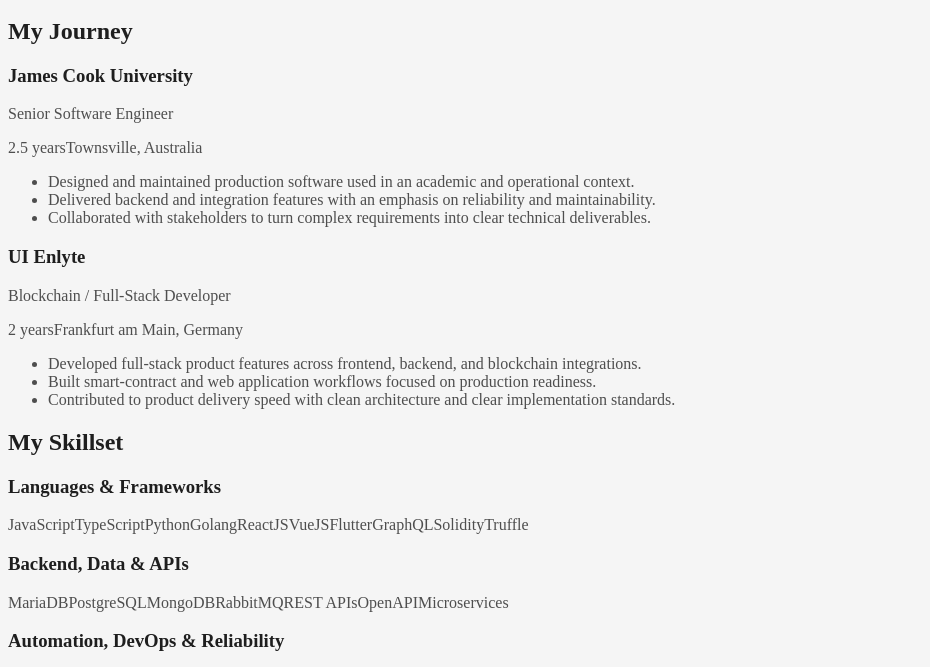
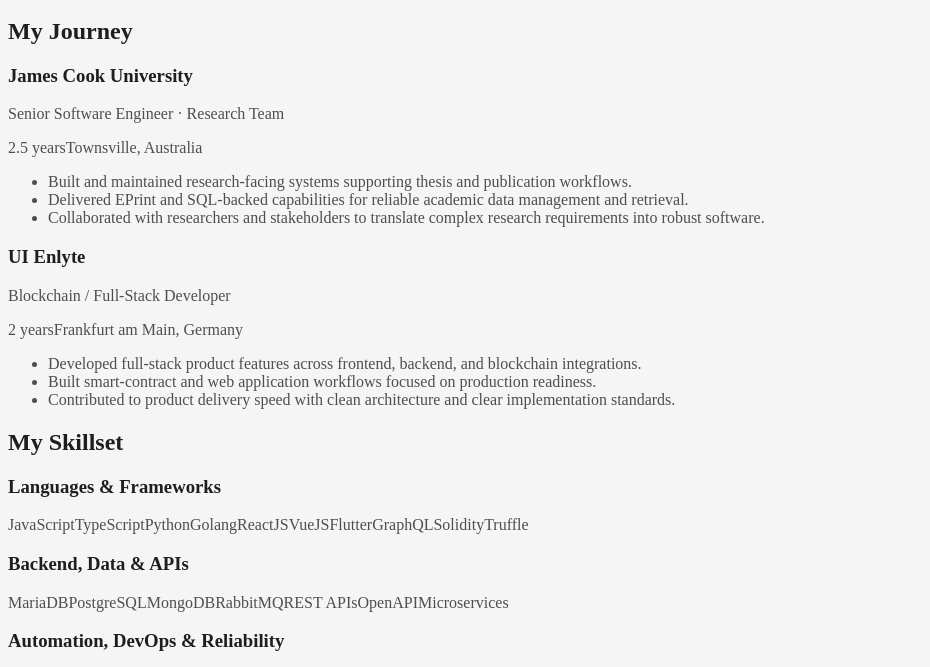
Before and after one commit to PierreDaguier/PortFolio, a React app: page / in a window 1280 px wide. Shown: the part 2570-3237 px from the top of the page, without its empty margins (0-930 px from the left). Built offline with nearby package versions, Linux system fonts and the light colour scheme; some packages are replaced by stand-ins of ours; the page that hosts it is a standard one.

Commit message:
feat(portfolio): emphasize JCU research and thesis systems experience

```diff
--- a/src/App.jsx
+++ b/src/App.jsx
@@ -3,13 +3,13 @@
 const journeyItems = [
   {
     company: 'James Cook University',
-    role: 'Senior Software Engineer',
+    role: 'Senior Software Engineer · Research Team',
     period: '2.5 years',
     place: 'Townsville, Australia',
     bullets: [
-      'Designed and maintained production software used in an academic and operational context.',
-      'Delivered backend and integration features with an emphasis on reliability and maintainability.',
-      'Collaborated with stakeholders to turn complex requirements into clear technical deliverables.'
+      'Built and maintained research-facing systems supporting thesis and publication workflows.',
+      'Delivered EPrint and SQL-backed capabilities for reliable academic data management and retrieval.',
+      'Collaborated with researchers and stakeholders to translate complex research requirements into robust software.'
     ]
   },
   {
```
